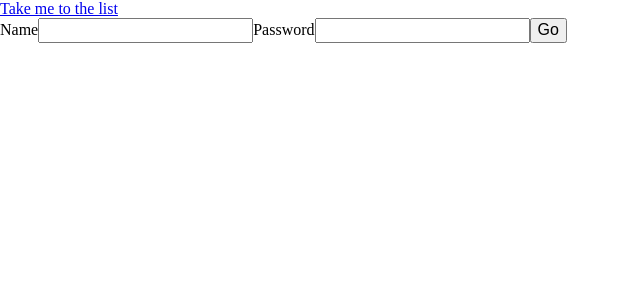
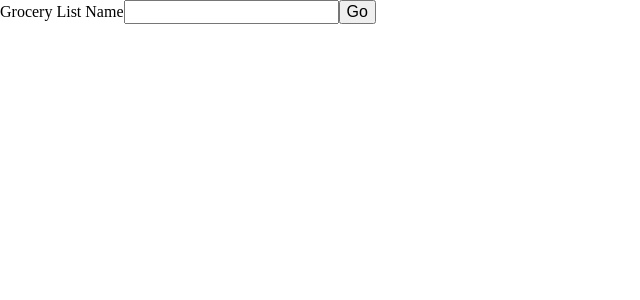
Before and after one commit to DeanGilewicz/grocery-list-react, a React (Create React App) app: page / in a window 1280 px wide. Shown: the top 300 px of the page, without its empty margins (0-640 px from the left). Built offline with nearby package versions, Linux system fonts and the light colour scheme.

Commit message:
login component - hooked up form input value and modified for grocery list name

```diff
--- a/src/components/Header.js
+++ b/src/components/Header.js
@@ -1,4 +1,4 @@
-import React, { Component } from 'react';
+import React from 'react';
 
 const Header = (props) => {
 	return (
--- a/src/components/Login.js
+++ b/src/components/Login.js
@@ -1,16 +1,32 @@
 import React, { Component } from 'react';
 
 class Login extends Component {
+
+	goToList(e) {
+		e.preventDefault();
+		console.log(this.groceryListNameInput.value);
+		// /grocerylist/groceries
+	}
+
 	render() {
 		return (
 			<div className="login">
-				<form action="" method="POST">
-					<label>Name</label>
-					<input type="text" name="name" />
-					<label>Password</label>
-					<input type="password" name="password" />
+				{/*<form action="" method="POST" onSubmit={this.goToList.bind(this)}>*/}
+				<form action="" method="POST" onSubmit={ (e) => {this.goToList(e)} }>
+					<label>Grocery List Name</label>
+					<input type="text" name="groceryListName" ref={ (input) => {this.groceryListNameInput = input} } />
 					<button type="submit">Go</button>
 				</form>
+
+				{/*
+					<form action="" method="POST" onSubmit={}>
+						<label>Name</label>
+						<input type="text" name="name" ref={} />
+						<label>Password</label>
+						<input type="password" name="password" ref={} />
+						<button type="submit">Go</button>
+					</form>
+				*/}
 			</div>
 		)
 	}
--- a/src/index.js
+++ b/src/index.js
@@ -14,7 +14,6 @@ const Root = () => {
 	return (
 		<BrowserRouter>
 			<div>
-				<a href="/grocerylist/groceries">Take me to the list</a>
 				<Switch>
 					<Route
 						exact
```
